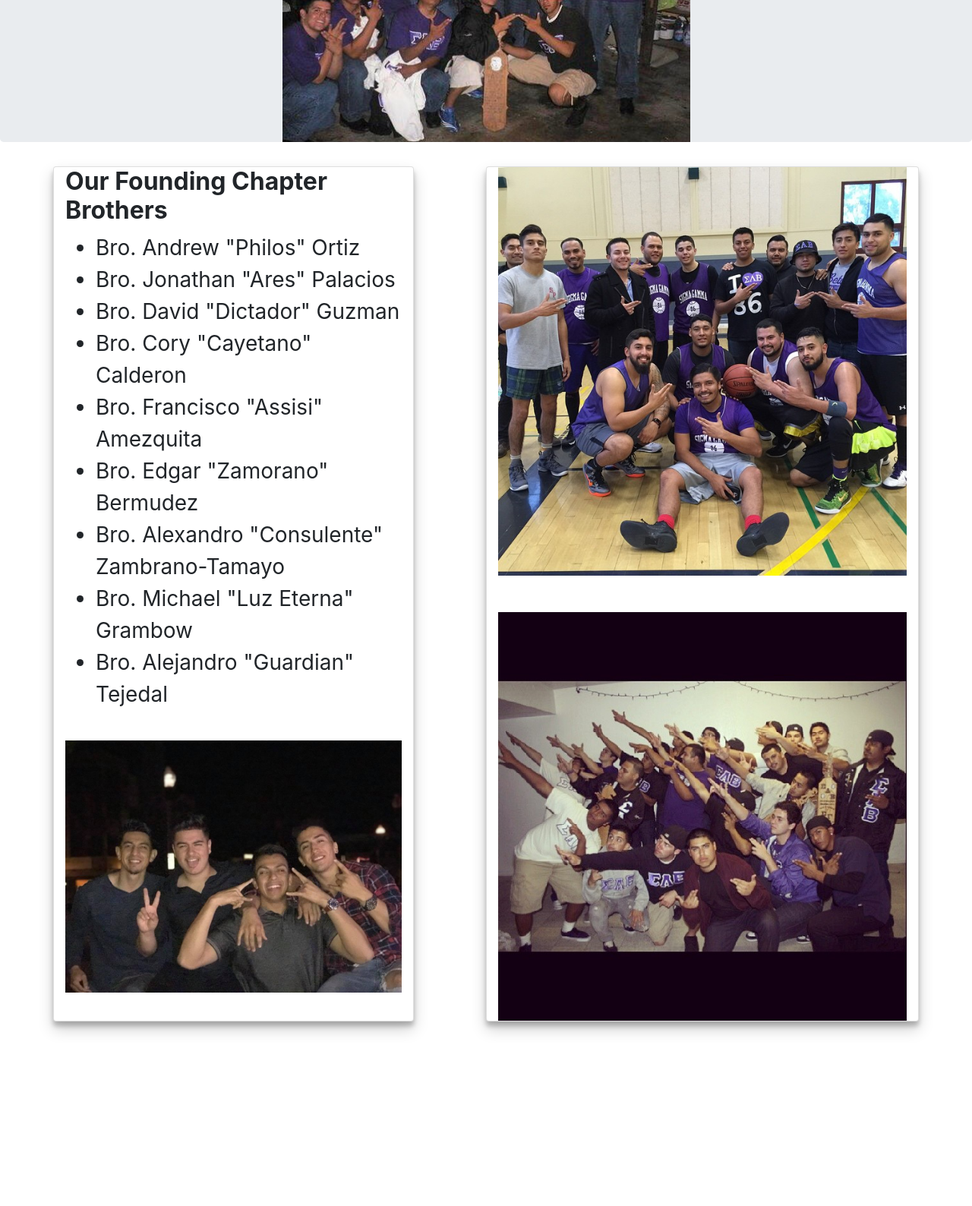
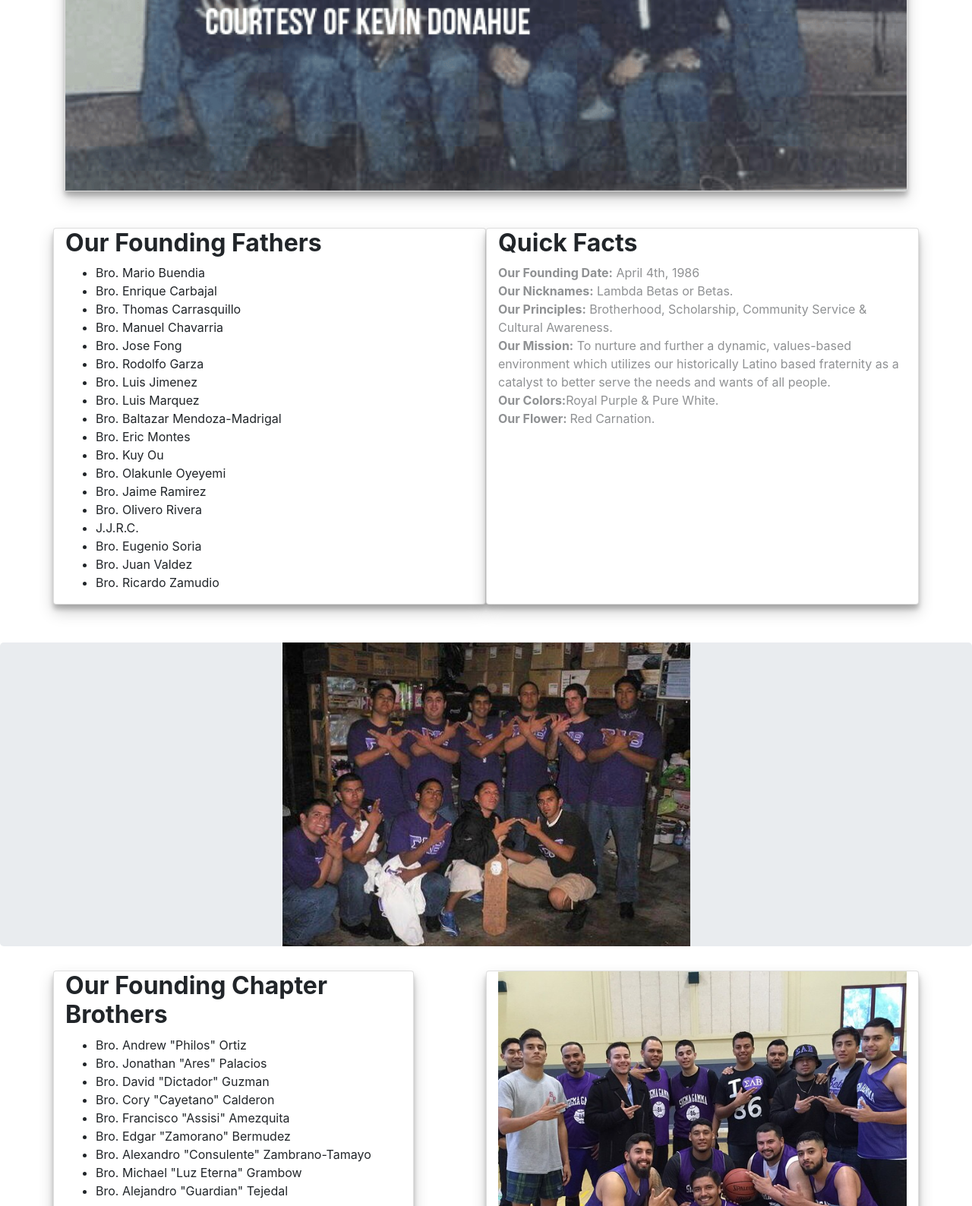
Before and after one commit to diegoperez03/BetasWebsite, a Django app: page /history/ in a window 1280 px wide. Shown: the part 2200-3788 px from the top of the page at 76% size. Before the commit the page ends 3561 px from the top, so only its background shows below. Run offline with Django 3.2, Linux system fonts and the light colour scheme; some libraries are stand-ins or nearby versions.

Commit message:
Fixed History Page

```diff
--- a/static/Stallion/history.css
+++ b/static/Stallion/history.css
@@ -1,6 +1,6 @@
 .jumbotron{
 	 /* The image used */
-    background-image: url("founders.jpg");
+
 
     /* Full height */
     min-height:100%;
@@ -32,9 +32,7 @@ h6{
 }
 
 p{
-	opacity: .8;
-	padding-left:4em
-
+	opacity: .5 !important;
 }
 
 .card{
--- a/templates/history.html
+++ b/templates/history.html
@@ -8,6 +8,9 @@
 <link rel="stylesheet" href="https://cdnjs.cloudflare.com/ajax/libs/font-awesome/4.7.0/css/font-awesome.min.css">
 
 <title>UCSB BETAS</title>
+<style type="text/css">
+
+</style>
 </head>
 <body>
 <header>
@@ -61,32 +64,32 @@
 
 </div>
 <div class="container">
-  <div class="row">
-    <div class="col-5 card shadow-xl">
-      <h6>National History</h6>
+    <div class="card shadow-xl">
+      <h6 style=" padding-left:2em ">National History</h6>
       <p>
-        During the fall of 1985, Baltazar Mendoza-Madrigal began to explore the idea of establishing a Latino-based fraternity at the University of Iowa.  Having seen the impact , from his organization (Pictured on the right), Phi Beta Sigma Fraternity had on their constituency, Mendoza-Madrigal knew something similar could be done for the Latino interest.  Without knowing the impact he would have almost 30 years down the road, Baltazar starting doing research on this possibility.
+        During the fall of 1985, Baltazar Mendoza-Madrigal began to explore the idea of establishing a Latino-based fraternity at the University of Iowa.
+        <br><br>
+        Having seen the impact , from his organization (Pictured on the right), Phi Beta Sigma Fraternity had on their constituency, Mendoza-Madrigal knew something similar could be done for the Latino interest.  Without knowing the impact he would have almost 30 years down the road, Baltazar starting doing research on this possibility.
         <br><br>
         After months of dedicated research, Mendoza-Madrigal called for a special meeting on March 7, 1986.  Held at the Chicano Indian American Cultural Center (now known as the Latino Native American Cultural Center), this meeting would bring together the Latino students to discuss the feasibility of creating a social fraternity that would focus on the Latino culture.
         <br><br>
-        “The Latino community was divided among several social groups at the time,” said Mendoza-Madrigal.  The enthusiasm in favor of establishing a social fraternity that could help in unifying the community was so great that word started to spread quickly across the University of Iowa campus.  Everyone knew that something great was about to take place.  After much planning, the ideology and philosophy of this new organization were finalized on April 4th, 1986.  Henceforth, this day is recognized as the official founding date of Sigma Lambda Beta International Fraternity at The University of Iowa.
+        “The Latino community was divided among several social groups at the time,” said Mendoza-Madrigal.  The enthusiasm in favor of establishing a social fraternity that could help in unifying the community was so great that word started to spread quickly across the University of Iowa campus.
+        <br><br>
+        Everyone knew that something great was about to take place.  After much planning, the ideology and philosophy of this new organization were finalized on April 4th, 1986.  Henceforth, this day is recognized as the official founding date of Sigma Lambda Beta International Fraternity at The University of Iowa.
         <br>
         <br>
       </p>
     </div>
-    <div class = "col-1">
-    </div>
-    <div class="col-6 card shadow-xl">
+    <div class="card shadow-xl">
       <img src ="{% static 'Stallion/alpha.png' %}">
       <br>
       <br>
       <img src ="{% static 'Stallion/balta.png' %}">
     </div>
-  </div>
   <br>
   <br>
   <div class="row">
-    <div class="col-5 card shadow-xl">
+    <div class="col-6 card shadow-xl">
       <h6>Our Founding Fathers</h6>
       <ul>
           <li>Bro. Mario Buendia</li>
@@ -108,8 +111,6 @@
           <li>Bro. Juan Valdez</li>
           <li>Bro. Ricardo Zamudio</li>
       </ul>
-    </div>
-    <div class = "col-1">
     </div>
     <div class="col-6 card shadow-xl">
       <h6>Quick Facts</h6>
@@ -138,15 +139,15 @@
     <div class="col-5 card shadow-xl">
       <h6>Our Founding Chapter Brothers</h6>
       <ul>
-          <li style="font-size: 1.75rem;">Bro. Andrew "Philos" Ortiz </li>
-          <li style="font-size: 1.75rem;">Bro. Jonathan "Ares" Palacios</li>
-          <li style="font-size: 1.75rem;">Bro. David "Dictador" Guzman </li>
-          <li style="font-size: 1.75rem;">Bro. Cory "Cayetano" Calderon </li>
-          <li style="font-size: 1.75rem;">Bro. Francisco "Assisi" Amezquita </li>
-          <li style="font-size: 1.75rem;">Bro. Edgar "Zamorano" Bermudez</li>
-          <li style="font-size: 1.75rem;">Bro. Alexandro "Consulente" Zambrano-Tamayo</li>
-          <li style="font-size: 1.75rem;">Bro. Michael "Luz Eterna" Grambow </li>
-          <li style="font-size: 1.75rem;">Bro. Alejandro "Guardian" Tejedal</li>
+          <li style="font-size: 1rem;">Bro. Andrew "Philos" Ortiz </li>
+          <li style="font-size: 1rem;">Bro. Jonathan "Ares" Palacios</li>
+          <li style="font-size: 1rem;">Bro. David "Dictador" Guzman </li>
+          <li style="font-size: 1rem;">Bro. Cory "Cayetano" Calderon </li>
+          <li style="font-size: 1rem;">Bro. Francisco "Assisi" Amezquita </li>
+          <li style="font-size: 1rem;">Bro. Edgar "Zamorano" Bermudez</li>
+          <li style="font-size: 1rem;">Bro. Alexandro "Consulente" Zambrano-Tamayo</li>
+          <li style="font-size: 1rem;">Bro. Michael "Luz Eterna" Grambow </li>
+          <li style="font-size: 1rem;">Bro. Alejandro "Guardian" Tejedal</li>
       </ul>
       <br>
        <img src ="{% static 'Stallion/chapter3.jpg' %}">
```
